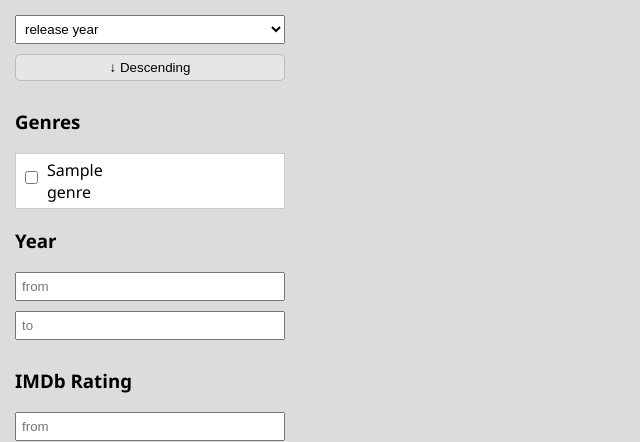
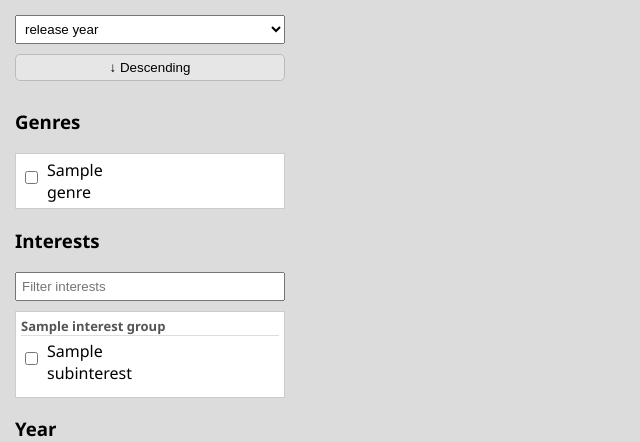
Before and after one commit to karussellbremser/media-control, a Flask app: template templates/index.html in a window 1280 px wide. Shown: the part 358-800 px from the top of the page, without its empty margins (0-640 px from the left). Run offline with Flask 3, Linux system fonts and the light colour scheme; the template is opened without the code that fills it: most values are stand-ins (such as "Sample title", 1, 10 or a date in 2020); data that the repository does not hold is empty.

Commit message:
add interests/subgenres filtering to the server app
Swaps the genres/genre_enum query for the unified media_interests/
interest_enum tables. Adds an Interests sidebar section, subgenres
grouped under their parent genre with a live text filter, alongside the
existing Genres section. Both carry mouseover tooltips from the scraped
descriptions. Genre and interest selections combine into a single AND
filter server-side.

Still to evaluate: how the grouped layout holds up once the interest_enum
grows large across a real library.

Co-Authored-By: Claude Sonnet 5 <noreply@anthropic.com>

```diff
--- a/server.py
+++ b/server.py
@@ -8,7 +8,7 @@ def query_media(search_query, sort_by, order,
                 year_from, year_to,
                 rating_from, rating_to,
                 votes_from, votes_to,
-                selected_genres,
+                selected_interest_ids,
                 limit, offset):
     conn = sqlite3.connect(config.DB_PATH)
     cursor = conn.cursor()
@@ -16,19 +16,19 @@ def query_media(search_query, sort_by, order,
     sql = """
     SELECT m.imdb_id, m.originalTitle, m.startYear, m.rating_mul10, m.numVotes,
     (
-        SELECT GROUP_CONCAT(ge.genre_name, ', ')
-        FROM genres g_show
-        JOIN genre_enum ge ON g_show.genre_id = ge.genre_id
-        WHERE g_show.imdb_id = m.imdb_id
-        ORDER BY ge.genre_name
+        SELECT GROUP_CONCAT(ie.name, ', ')
+        FROM media_interests mi_show
+        JOIN interest_enum ie ON mi_show.imdb_interest_id = ie.imdb_interest_id
+        WHERE mi_show.imdb_id = m.imdb_id
+        ORDER BY ie.name
     ) as tags
     FROM media m
     """
     params = []
 
-    # filter genres
-    if selected_genres:
-        sql += " JOIN genres g_filter ON m.imdb_id = g_filter.imdb_id"
+    # filter genres/interests (selected_interest_ids may mix genre and subgenre ids)
+    if selected_interest_ids:
+        sql += " JOIN media_interests mi_filter ON m.imdb_id = mi_filter.imdb_id"
 
     sql += " WHERE m.subdir IS NOT NULL"
 
@@ -63,16 +63,16 @@ def query_media(search_query, sort_by, order,
         sql += " AND numVotes <= ?"
         params.append(votes_to)
 
-    # filter genres (AND)
-    if selected_genres:
-        placeholders = ",".join("?" for _ in selected_genres)
-        sql += f" AND g_filter.genre_id IN ({placeholders})"
-        params.extend(selected_genres)
+    # filter genres/interests (AND across all selected)
+    if selected_interest_ids:
+        placeholders = ",".join("?" for _ in selected_interest_ids)
+        sql += f" AND mi_filter.imdb_interest_id IN ({placeholders})"
+        params.extend(selected_interest_ids)
 
     sql += " GROUP BY m.imdb_id"
 
-    if selected_genres:
-        sql += f" HAVING COUNT(DISTINCT g_filter.genre_id) = {len(selected_genres)}"
+    if selected_interest_ids:
+        sql += f" HAVING COUNT(DISTINCT mi_filter.imdb_interest_id) = {len(selected_interest_ids)}"
 
     # sorting
     if sort_by == "rating":
@@ -106,16 +106,37 @@ def index():
     conn = sqlite3.connect(config.DB_PATH)
     cursor = conn.cursor()
 
-    cursor.execute("SELECT genre_id, genre_name FROM genre_enum ORDER BY genre_name")
+    cursor.execute("""
+        SELECT imdb_interest_id, name, description
+        FROM interest_enum
+        WHERE parent_imdb_interest_id IS NULL
+        ORDER BY name
+    """)
     genres = cursor.fetchall()
 
+    # subgenres grouped by parent genre; interestRows is ordered by parent name so rows for
+    # the same parent are contiguous, letting this be grouped in one pass below
+    cursor.execute("""
+        SELECT p.imdb_interest_id, p.name, i.imdb_interest_id, i.name, i.description
+        FROM interest_enum i
+        JOIN interest_enum p ON i.parent_imdb_interest_id = p.imdb_interest_id
+        ORDER BY p.name, i.name
+    """)
+    interestGroups = []
+    currentGroup = None
+    for parent_id, parent_name, interest_id, interest_name, interest_desc in cursor.fetchall():
+        if currentGroup is None or currentGroup[0] != parent_id:
+            currentGroup = (parent_id, parent_name, [])
+            interestGroups.append(currentGroup)
+        currentGroup[2].append((interest_id, interest_name, interest_desc))
+
     conn.close()
-    return render_template('index.html', genres=genres)
+    return render_template('index.html', genres=genres, interestGroups=interestGroups)
 
 @server.route('/search')
 def search():
     args = request.args
-    selected_genres = args.getlist('genres[]')
+    selected_interest_ids = args.getlist('genres[]') + args.getlist('interests[]')
 
     page = int(args.get('page', 1))
     limit = 50
@@ -131,7 +152,7 @@ def search():
         args.get('rating_to'),
         args.get('votes_from'),
         args.get('votes_to'),
-        selected_genres,
+        selected_interest_ids,
         limit,
         offset
     )
--- a/static/search.js
+++ b/static/search.js
@@ -14,6 +14,25 @@ document.addEventListener('DOMContentLoaded', () => {
     const votesTo = document.getElementById('votesTo');
 
 	const genreCheckboxes = document.querySelectorAll('.genreCheckbox');
+	const interestCheckboxes = document.querySelectorAll('.interestCheckbox');
+	const interestSearchInput = document.getElementById('interestSearchInput');
+	const interestGroupEls = document.querySelectorAll('.interest-group');
+
+	function filterInterests() {
+		const query = interestSearchInput.value.trim().toLowerCase();
+
+		interestGroupEls.forEach(group => {
+			let anyVisible = false;
+
+			group.querySelectorAll('.interestLabel').forEach(label => {
+				const match = label.dataset.search.includes(query);
+				label.classList.toggle('hidden', !match);
+				if (match) anyVisible = true;
+			});
+
+			group.classList.toggle('hidden', !anyVisible);
+		});
+	}
 
 	let viewMode = "list";
 
@@ -90,6 +109,9 @@ document.addEventListener('DOMContentLoaded', () => {
 		votesTo.value = '';
 
 		genreCheckboxes.forEach(cb => cb.checked = false);
+		interestCheckboxes.forEach(cb => cb.checked = false);
+		interestSearchInput.value = '';
+		filterInterests();
 
 		currentPage = 1;
 		allLoaded = false;
@@ -124,6 +146,12 @@ document.addEventListener('DOMContentLoaded', () => {
 		genreCheckboxes.forEach(cb => {
 			if (cb.checked) {
 				params.append('genres[]', cb.value);
+			}
+		});
+
+		interestCheckboxes.forEach(cb => {
+			if (cb.checked) {
+				params.append('interests[]', cb.value);
 			}
 		});
 
@@ -259,6 +287,12 @@ document.addEventListener('DOMContentLoaded', () => {
 		cb.addEventListener('change', () => resetAndSearch(input.value));
 	});
 
+	interestCheckboxes.forEach(cb => {
+		cb.addEventListener('change', () => resetAndSearch(input.value));
+	});
+
+	interestSearchInput.addEventListener('input', filterInterests);
+
 	window.addEventListener('scroll', () => {
 		if (window.innerHeight + window.scrollY >= document.body.offsetHeight - 300) {
 			fetchResults(input.value, true);
--- a/templates/index.html
+++ b/templates/index.html
@@ -71,6 +71,46 @@
 
 			display: grid;
 			grid-template-columns: 1fr 1fr;
+		}
+
+		.interest-groups {
+			max-height: 300px;
+			overflow-y: auto;
+			border: 1px solid #ccc;
+			padding: 5px;
+			background: white;
+			margin-bottom: 10px;
+		}
+
+		.interest-group {
+			margin-bottom: 8px;
+		}
+
+		.interest-group-header {
+			font-weight: bold;
+			font-size: 13px;
+			color: #555;
+			border-bottom: 1px solid #ddd;
+			margin-bottom: 4px;
+		}
+
+		.interest-list {
+			display: grid;
+			grid-template-columns: 1fr 1fr;
+		}
+
+		.interest-list label {
+			display: flex;
+			align-items: center;
+			gap: 6px;
+		}
+
+		.interest-list input[type="checkbox"] {
+			width: auto;
+		}
+
+		.interest-group.hidden, .interestLabel.hidden {
+			display: none;
 		}
 
 		#resetButton {
@@ -253,11 +293,29 @@
 
 		<h3>Genres</h3>
 		<div class="genre-list">
-		{% for genre_id, genre_name in genres %}
-			<label>
+		{% for genre_id, genre_name, genre_description in genres %}
+			<label title="{{ genre_description }}">
 				<input type="checkbox" class="genreCheckbox" value="{{ genre_id }}">
 				<span>{{ genre_name }}</span>
 			</label>
+		{% endfor %}
+		</div>
+
+		<h3>Interests</h3>
+		<input type="text" id="interestSearchInput" placeholder="Filter interests">
+		<div class="interest-groups">
+		{% for genre_id, genre_name, subinterests in interestGroups %}
+			<div class="interest-group">
+				<div class="interest-group-header">{{ genre_name }}</div>
+				<div class="interest-list">
+				{% for interest_id, interest_name, interest_description in subinterests %}
+					<label class="interestLabel" data-search="{{ interest_name|lower }}" title="{{ interest_description }}">
+						<input type="checkbox" class="interestCheckbox" value="{{ interest_id }}">
+						<span>{{ interest_name }}</span>
+					</label>
+				{% endfor %}
+				</div>
+			</div>
 		{% endfor %}
 		</div>
 
```
